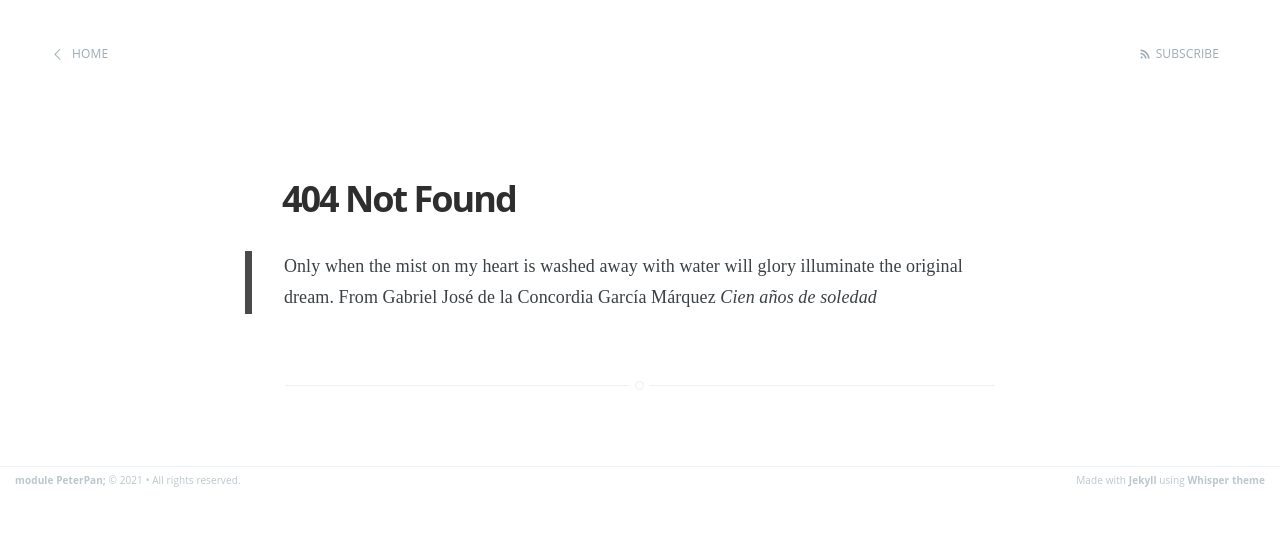
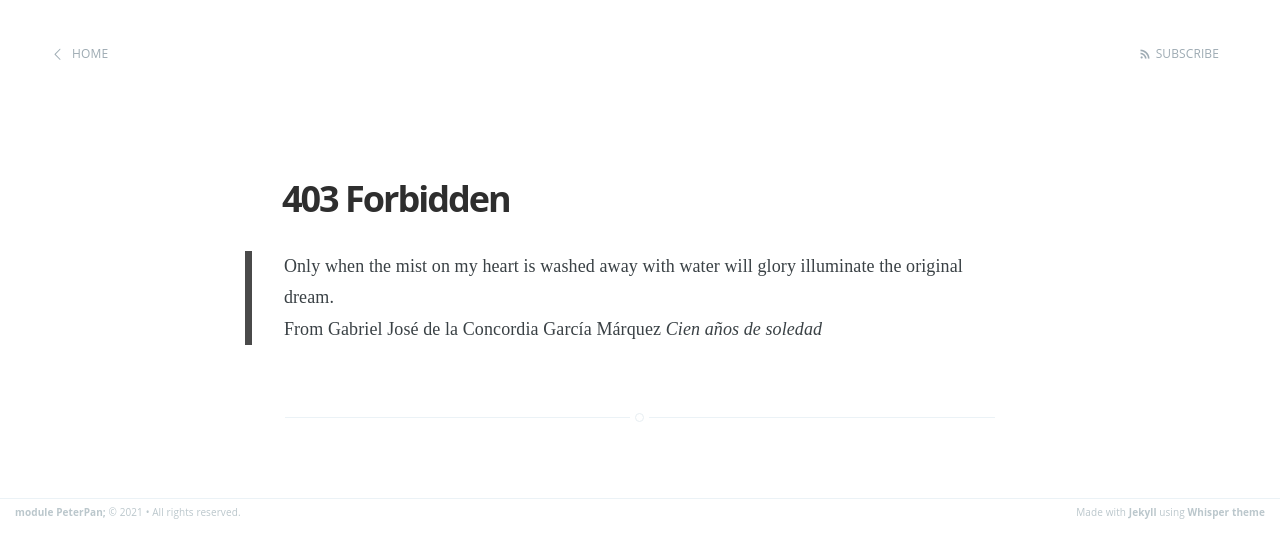
Before and after one commit to IcingTomato/whisper, a Jekyll site: the page built from 403.md, in a window 1280 px wide. Shown: the top 558 px of the page. Built offline with Jekyll 4.4.1, drawn with Linux system fonts in a browser that asks for light colours.

Commit message:
change 403.md

```diff
--- a/403.md
+++ b/403.md
@@ -1,9 +1,9 @@
 ---
 layout: page
-title: 404 Not Found
+title: 403 Forbidden
 ---
 
 <blockquote>
-Only when the mist on my heart is washed away with water will glory illuminate the original dream.
+Only when the mist on my heart is washed away with water will glory illuminate the original dream.<br>
 From Gabriel José de la Concordia García Márquez <i>Cien años de soledad</i>
 </blockquote>
```
Also changed, not shown: 404.md (+1 -1 lines), about.md (+1 -1 lines).
